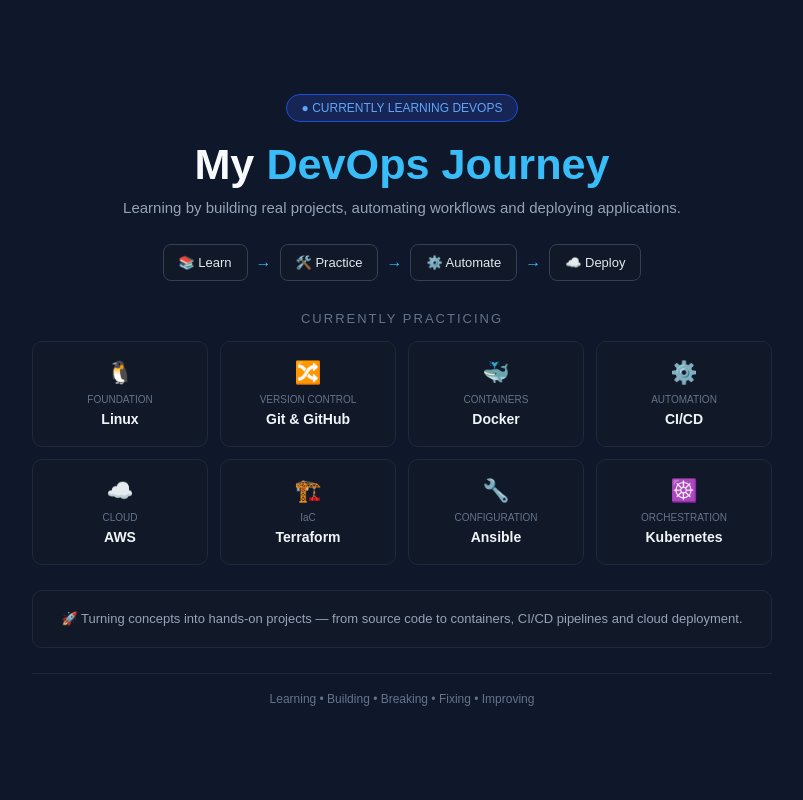
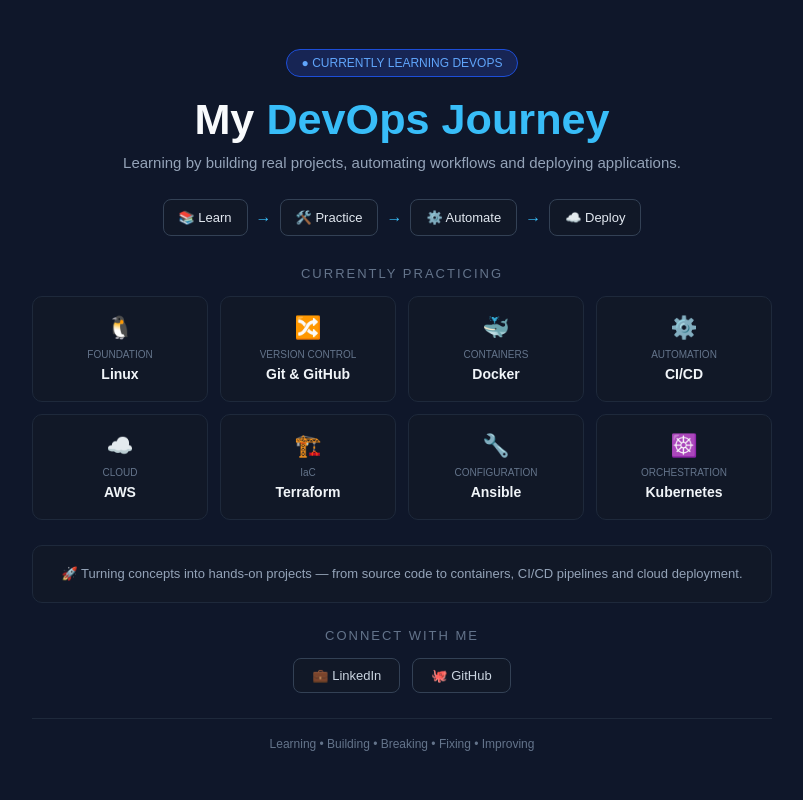
Before and after one commit to ashish0360/Practice-github-actions, a Flask app: page / in a window 1280 px wide. Shown: the whole page, without its empty margins (238-1041 px from the left). Run offline with Flask 3, Linux system fonts and the light colour scheme.

Commit message:
updated linkedin and github profile index.html

```diff
--- a/templates/index.html
+++ b/templates/index.html
@@ -136,6 +136,34 @@
             line-height: 1.6;
         }
 
+        /* Social profile links */
+        .social {
+            margin-top: 25px;
+        }
+
+        .social-links {
+            display: flex;
+            justify-content: center;
+            gap: 12px;
+        }
+
+        .social-links a {
+            padding: 9px 18px;
+            background: #111827;
+            border: 1px solid #334155;
+            border-radius: 8px;
+            color: #cbd5e1;
+            text-decoration: none;
+            font-size: 13px;
+            transition: 0.2s;
+        }
+
+        .social-links a:hover {
+            border-color: #38bdf8;
+            color: #38bdf8;
+            transform: translateY(-2px);
+        }
+
         .footer {
             margin-top: 25px;
             padding-top: 18px;
@@ -240,6 +268,29 @@
             </p>
         </div>
 
+        <!-- Social profiles -->
+        <div class="social">
+
+            <div class="section-title">Connect With Me</div>
+
+            <div class="social-links">
+
+                <a href="https://www.linkedin.com/in/ashish360"
+                   target="_blank"
+                   rel="noopener noreferrer">
+                    💼 LinkedIn
+                </a>
+
+                <a href="https://github.com/ashish0360"
+                   target="_blank"
+                   rel="noopener noreferrer">
+                    🐙 GitHub
+                </a>
+
+            </div>
+
+        </div>
+
         <div class="footer">
             Learning • Building • Breaking • Fixing • Improving
         </div>
```
